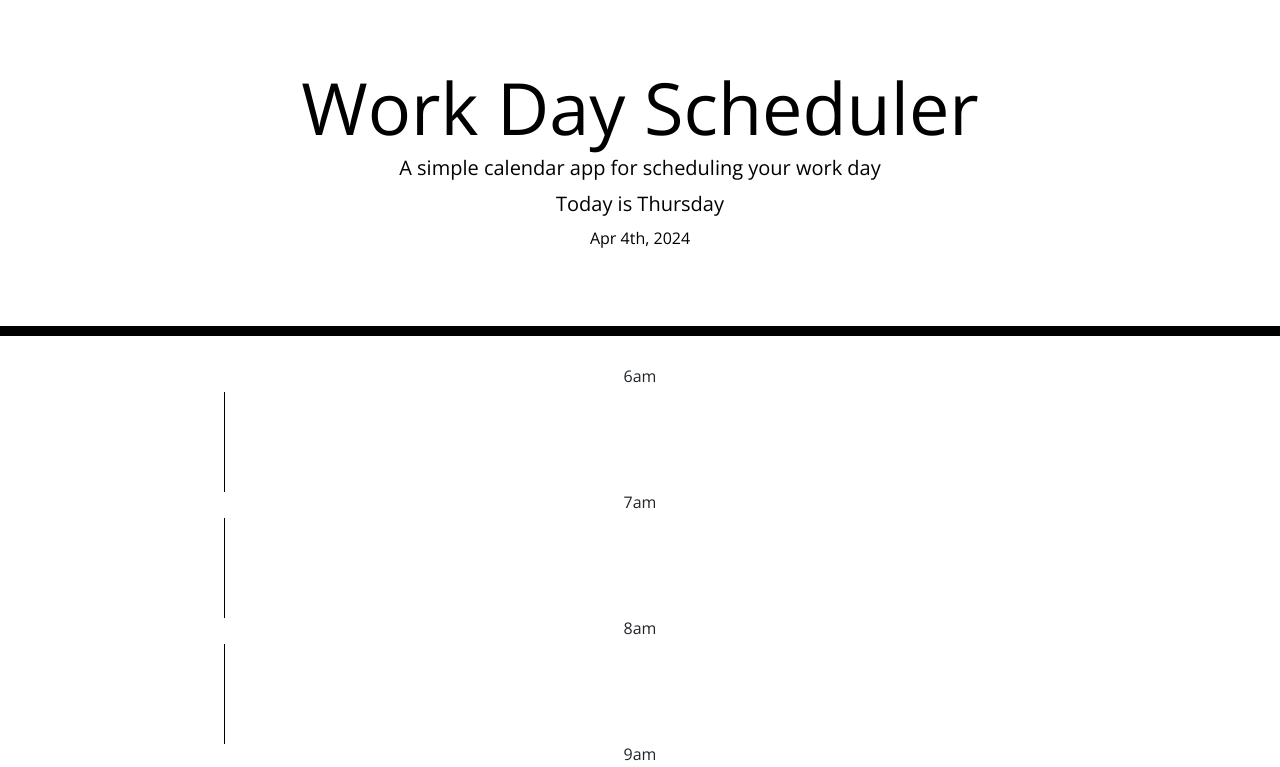
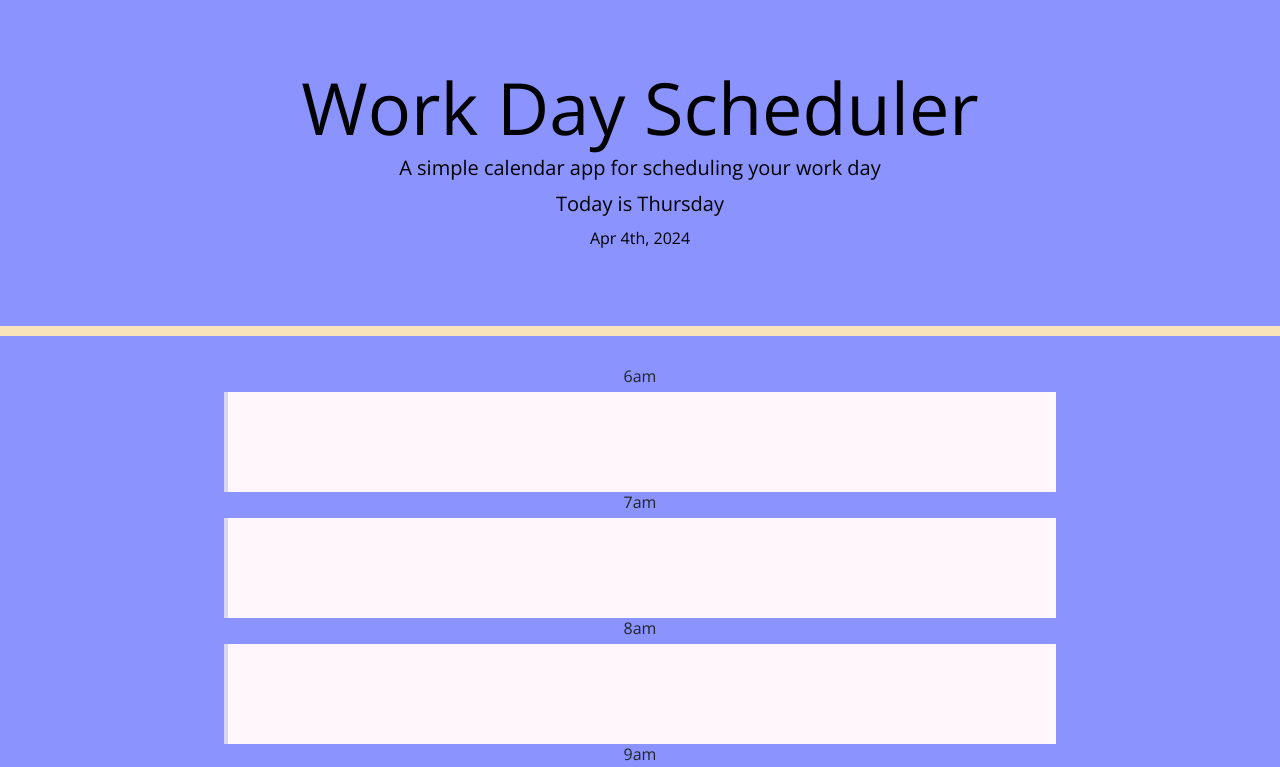
Before and after one commit to flllnCnstnc/Task-AppointmentSchedular, a website: page index.html in a window 1280 px wide. Shown: the top 767 px of the page. Drawn offline with nearby package versions, Linux system fonts and the light colour scheme.

Commit message:
Style changes

```diff
--- a/assets/style.css
+++ b/assets/style.css
@@ -2,6 +2,7 @@ body {
     font-family: 'Open Sans', sans-serif;
     font-size: 16px;
     line-height: 1;
+    background-color: #8b93ff;
   }
 
   textarea {
@@ -9,8 +10,9 @@ body {
     border: none;
     resize: none;
     color: #000000;
-    border-left: 1px solid black;
+    border-left: 4px solid #d8d7f8;
     padding: 10px;
+    background-color: #fff7fc;
   }
 
   .jumbotron {
@@ -18,7 +20,7 @@ body {
     background-color: transparent;
     color: black;
     border-radius: 0;
-    border-bottom: 10px solid black;
+    border-bottom: 10px solid #f7e4ba;
   }
 
   .description {
```
